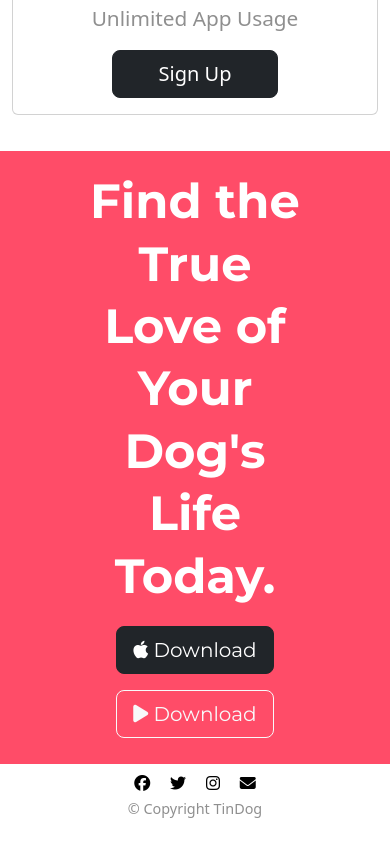
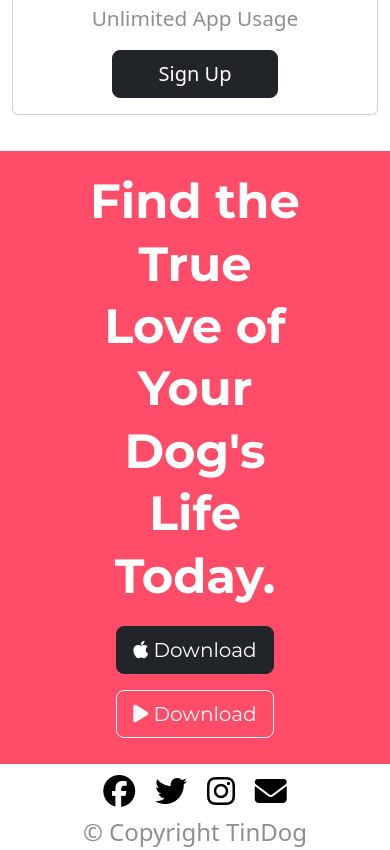
Before and after one commit to Veek6x/Tin-dog, a plain HTML site: page index.html in a window 390 px wide. Shown: the part 4374-5224 px from the top of the page. Before the commit the page ends 5194 px from the top, so only its background shows below. Drawn offline with nearby package versions, Linux system fonts and the light colour scheme.

Commit message:
updated footer logos

```diff
--- a/css/styles.css
+++ b/css/styles.css
@@ -161,6 +161,12 @@ footer a{
   .nav-link{
     font-size: 1.8rem;
   }
+  .footer-logos{
+    font-size: 2rem;
+  }
+  footer p{
+    font-size: 1.5rem;
+  }
 }
 @media all and (max-width: 1347px) and (min-width: 992px) {
   .phone {
```
